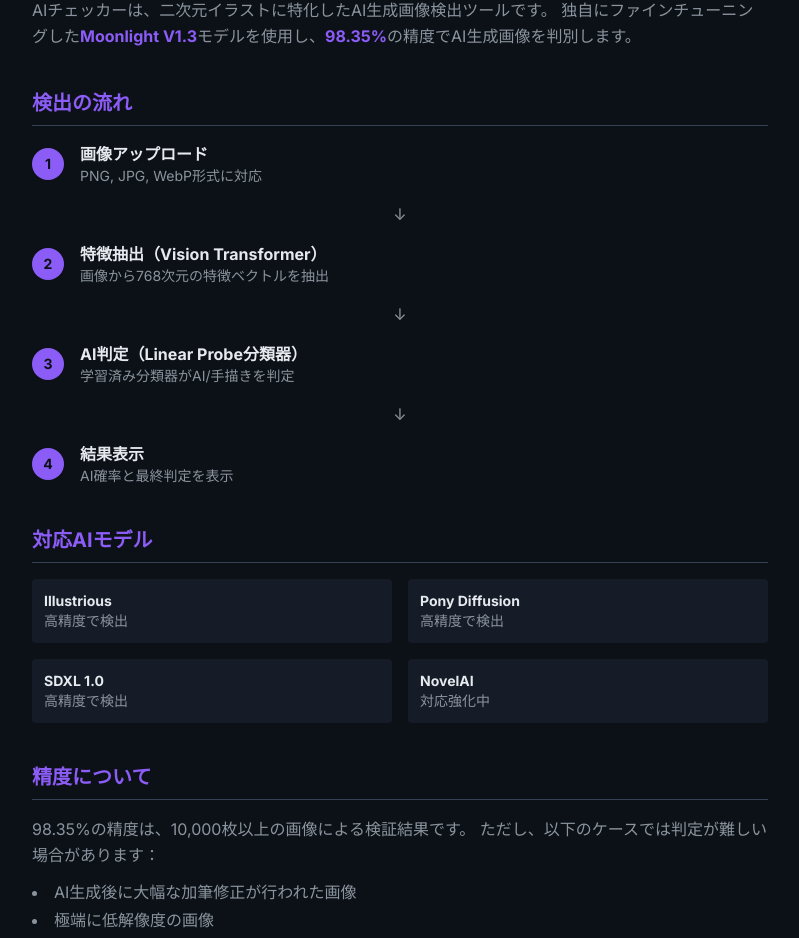
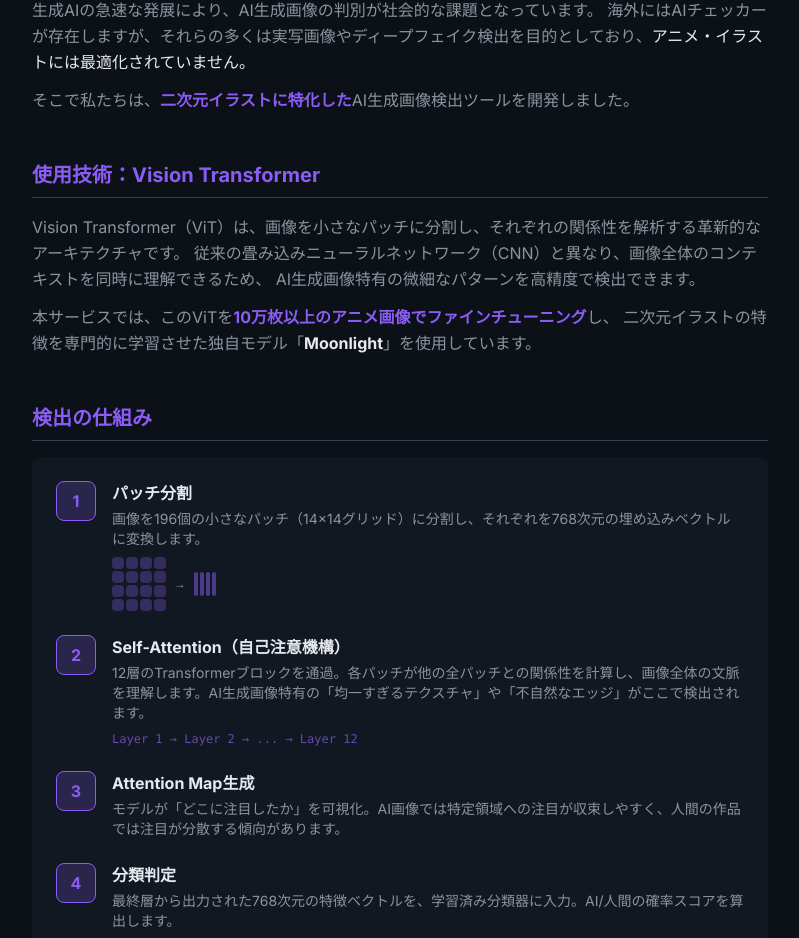
Before and after one commit to bonanza127/AIcheckers, a Next.js app: page /how-it-works in a window 1280 px wide. Shown: the part 233-1171 px from the top of the page, without its empty margins (240-1039 px from the left). Built offline with nearby package versions, Linux system fonts and the light colour scheme.

Commit message:
Redesign: How it works page with ViT internals, updated content

```diff
--- a/src/app/how-it-works/page.tsx
+++ b/src/app/how-it-works/page.tsx
@@ -25,89 +25,147 @@ export default function HowItWorks() {
       <main className="container mx-auto px-4 py-12 max-w-3xl">
         <h1 className="text-3xl font-bold mb-8 text-center">AIチェッカーの仕組み</h1>
 
-        {/* Overview */}
-        <section className="mb-10">
-          <h2 className="text-xl font-bold mb-4 text-accent border-b border-gray-700 pb-2">概要</h2>
+        {/* Section 1: Problem Statement */}
+        <section className="mb-12">
+          <h2 className="text-xl font-bold mb-4 text-accent border-b border-gray-700 pb-2">なぜAIチェッカーが必要か</h2>
           <p className="text-muted leading-relaxed">
-            AIチェッカーは、二次元イラストに特化したAI生成画像検出ツールです。
-            独自にファインチューニングした<span className="text-accent font-bold">Moonlight V1.3</span>モデルを使用し、
-            <span className="text-accent font-bold">98.35%</span>の精度でAI生成画像を判別します。
+            生成AIの急速な発展により、AI生成画像の判別が社会的な課題となっています。
+            海外にはAIチェッカーが存在しますが、それらの多くは実写画像やディープフェイク検出を目的としており、
+            <span className="text-foreground font-medium">アニメ・イラストには最適化されていません。</span>
+          </p>
+          <p className="text-muted leading-relaxed mt-3">
+            そこで私たちは、<span className="text-accent font-bold">二次元イラストに特化した</span>AI生成画像検出ツールを開発しました。
           </p>
         </section>
 
-        {/* Detection Flow */}
-        <section className="mb-10">
-          <h2 className="text-xl font-bold mb-4 text-accent border-b border-gray-700 pb-2">検出の流れ</h2>
-          <div className="space-y-4">
-            <div className="flex items-center gap-4">
-              <span className="w-8 h-8 rounded-full bg-accent text-background flex items-center justify-center font-bold text-sm">1</span>
-              <div>
-                <p className="font-bold">画像アップロード</p>
-                <p className="text-muted text-sm">PNG, JPG, WebP形式に対応</p>
+        {/* Section 2: Vision Transformer */}
+        <section className="mb-12">
+          <h2 className="text-xl font-bold mb-4 text-accent border-b border-gray-700 pb-2">使用技術：Vision Transformer</h2>
+          <p className="text-muted leading-relaxed">
+            Vision Transformer（ViT）は、画像を小さなパッチに分割し、それぞれの関係性を解析する革新的なアーキテクチャです。
+            従来の畳み込みニューラルネットワーク（CNN）と異なり、画像全体のコンテキストを同時に理解できるため、
+            AI生成画像特有の微細なパターンを高精度で検出できます。
+          </p>
+          <p className="text-muted leading-relaxed mt-3">
+            本サービスでは、このViTを<span className="text-accent font-bold">10万枚以上のアニメ画像でファインチューニング</span>し、
+            二次元イラストの特徴を専門的に学習させた独自モデル「<span className="text-foreground font-bold">Moonlight</span>」を使用しています。
+          </p>
+        </section>
+
+        {/* Section 3: Detection Flow - ViT Internal */}
+        <section className="mb-12">
+          <h2 className="text-xl font-bold mb-4 text-accent border-b border-gray-700 pb-2">検出の仕組み</h2>
+
+          {/* ViT Processing Diagram */}
+          <div className="bg-gray-800/30 rounded-lg p-6 mb-6">
+            <div className="space-y-6">
+              {/* Step 1: Patch Embedding */}
+              <div className="flex items-start gap-4">
+                <div className="w-10 h-10 rounded-lg bg-accent/20 border border-accent flex items-center justify-center font-bold text-accent shrink-0">1</div>
+                <div className="flex-1">
+                  <p className="font-bold text-foreground">パッチ分割</p>
+                  <p className="text-muted text-sm mt-1">画像を196個の小さなパッチ（14×14グリッド）に分割し、それぞれを768次元の埋め込みベクトルに変換します。</p>
+                  <div className="mt-2 flex items-center gap-2 text-xs text-muted">
+                    <div className="grid grid-cols-4 gap-0.5">
+                      {[...Array(16)].map((_, i) => (
+                        <div key={i} className="w-3 h-3 bg-accent/30 rounded-sm"></div>
+                      ))}
+                    </div>
+                    <span>→</span>
+                    <div className="flex gap-0.5">
+                      {[...Array(4)].map((_, i) => (
+                        <div key={i} className="w-1 h-6 bg-accent/50 rounded-sm"></div>
+                      ))}
+                    </div>
+                  </div>
+                </div>
               </div>
-            </div>
-            <div className="flex justify-center text-muted">↓</div>
-            <div className="flex items-center gap-4">
-              <span className="w-8 h-8 rounded-full bg-accent text-background flex items-center justify-center font-bold text-sm">2</span>
-              <div>
-                <p className="font-bold">特徴抽出（Vision Transformer）</p>
-                <p className="text-muted text-sm">画像から768次元の特徴ベクトルを抽出</p>
+
+              {/* Step 2: Self-Attention */}
+              <div className="flex items-start gap-4">
+                <div className="w-10 h-10 rounded-lg bg-accent/20 border border-accent flex items-center justify-center font-bold text-accent shrink-0">2</div>
+                <div className="flex-1">
+                  <p className="font-bold text-foreground">Self-Attention（自己注意機構）</p>
+                  <p className="text-muted text-sm mt-1">12層のTransformerブロックを通過。各パッチが他の全パッチとの関係性を計算し、画像全体の文脈を理解します。AI生成画像特有の「均一すぎるテクスチャ」や「不自然なエッジ」がここで検出されます。</p>
+                  <div className="mt-2 text-xs font-mono text-accent/70">
+                    Layer 1 → Layer 2 → ... → Layer 12
+                  </div>
+                </div>
               </div>
-            </div>
-            <div className="flex justify-center text-muted">↓</div>
-            <div className="flex items-center gap-4">
-              <span className="w-8 h-8 rounded-full bg-accent text-background flex items-center justify-center font-bold text-sm">3</span>
-              <div>
-                <p className="font-bold">AI判定（Linear Probe分類器）</p>
-                <p className="text-muted text-sm">学習済み分類器がAI/手描きを判定</p>
+
+              {/* Step 3: Attention Map */}
+              <div className="flex items-start gap-4">
+                <div className="w-10 h-10 rounded-lg bg-accent/20 border border-accent flex items-center justify-center font-bold text-accent shrink-0">3</div>
+                <div className="flex-1">
+                  <p className="font-bold text-foreground">Attention Map生成</p>
+                  <p className="text-muted text-sm mt-1">モデルが「どこに注目したか」を可視化。AI画像では特定領域への注目が収束しやすく、人間の作品では注目が分散する傾向があります。</p>
+                </div>
               </div>
-            </div>
-            <div className="flex justify-center text-muted">↓</div>
-            <div className="flex items-center gap-4">
-              <span className="w-8 h-8 rounded-full bg-accent text-background flex items-center justify-center font-bold text-sm">4</span>
-              <div>
-                <p className="font-bold">結果表示</p>
-                <p className="text-muted text-sm">AI確率と最終判定を表示</p>
+
+              {/* Step 4: Classification */}
+              <div className="flex items-start gap-4">
+                <div className="w-10 h-10 rounded-lg bg-accent/20 border border-accent flex items-center justify-center font-bold text-accent shrink-0">4</div>
+                <div className="flex-1">
+                  <p className="font-bold text-foreground">分類判定</p>
+                  <p className="text-muted text-sm mt-1">最終層から出力された768次元の特徴ベクトルを、学習済み分類器に入力。AI/人間の確率スコアを算出します。</p>
+                </div>
               </div>
             </div>
           </div>
         </section>
 
-        {/* Supported Models */}
-        <section className="mb-10">
+        {/* Section 4: Supported Models */}
+        <section className="mb-12">
           <h2 className="text-xl font-bold mb-4 text-accent border-b border-gray-700 pb-2">対応AIモデル</h2>
           <div className="grid grid-cols-2 gap-4 text-sm">
-            <div className="bg-gray-800/50 p-3 rounded">
-              <p className="font-bold">Illustrious</p>
-              <p className="text-muted">高精度で検出</p>
+            <div className="bg-gray-800/50 p-4 rounded-lg border border-gray-700">
+              <p className="font-bold text-foreground">SDXL</p>
+              <p className="text-success text-sm mt-1">高頻度で検出</p>
             </div>
-            <div className="bg-gray-800/50 p-3 rounded">
-              <p className="font-bold">Pony Diffusion</p>
-              <p className="text-muted">高精度で検出</p>
+            <div className="bg-gray-800/50 p-4 rounded-lg border border-gray-700">
+              <p className="font-bold text-foreground">Illustrious</p>
+              <p className="text-success text-sm mt-1">派生版含め高頻度で検出</p>
             </div>
-            <div className="bg-gray-800/50 p-3 rounded">
-              <p className="font-bold">SDXL 1.0</p>
-              <p className="text-muted">高精度で検出</p>
+            <div className="bg-gray-800/50 p-4 rounded-lg border border-gray-700">
+              <p className="font-bold text-foreground">Pony Diffusion</p>
+              <p className="text-success text-sm mt-1">現在メインのv6まで高頻度で検出</p>
             </div>
-            <div className="bg-gray-800/50 p-3 rounded">
-              <p className="font-bold">NovelAI</p>
-              <p className="text-muted">対応強化中</p>
+            <div className="bg-gray-800/50 p-4 rounded-lg border border-gray-700">
+              <p className="font-bold text-foreground">NovelAI</p>
+              <p className="text-yellow-400 text-sm mt-1">対応強化中</p>
             </div>
           </div>
         </section>
 
-        {/* Accuracy Note */}
-        <section className="mb-10">
-          <h2 className="text-xl font-bold mb-4 text-accent border-b border-gray-700 pb-2">精度について</h2>
+        {/* Section 5: Accuracy */}
+        <section className="mb-12">
+          <h2 className="text-xl font-bold mb-4 text-accent border-b border-gray-700 pb-2">検出精度について</h2>
           <p className="text-muted leading-relaxed">
-            98.35%の精度は、10,000枚以上の画像による検証結果です。
+            現在主流のモデルやLoRAに対しては<span className="text-accent font-bold">高精度で検出</span>します。
             ただし、以下のケースでは判定が難しい場合があります：
           </p>
-          <ul className="list-disc list-inside text-muted mt-3 space-y-1">
-            <li>AI生成後に大幅な加筆修正が行われた画像</li>
-            <li>極端に低解像度の画像</li>
-            <li>学習データに含まれていない新しいAIモデルの画像</li>
+          <ul className="list-none mt-4 space-y-2 text-muted">
+            <li className="flex items-start gap-2">
+              <span className="text-gray-500 mt-1">•</span>
+              <span>AI生成後に加筆修正が行われた画像</span>
+            </li>
+            <li className="flex items-start gap-2">
+              <span className="text-gray-500 mt-1">•</span>
+              <span>極端に解像度が低い画像</span>
+            </li>
+            <li className="flex items-start gap-2">
+              <span className="text-gray-500 mt-1">•</span>
+              <span>大幅に改変された独自モデルを使用した画像</span>
+            </li>
           </ul>
+
+          <div className="mt-6 p-4 bg-gray-800/30 rounded-lg border-l-4 border-accent">
+            <p className="text-foreground font-medium">推定無罪の原則</p>
+            <p className="text-muted text-sm mt-2">
+              人間の作品がAIと誤判定されることを防ぐため、本サービスでは<span className="text-foreground">確信度が高い場合のみAI判定</span>を下すよう設計しています。
+              そのため理論上の数値よりは控えめな判定になりますが、二次元イラスト向けのAIチェッカーとしては最も信頼できるものを目指しています。
+            </p>
+          </div>
         </section>
 
         {/* Back Link */}
```
